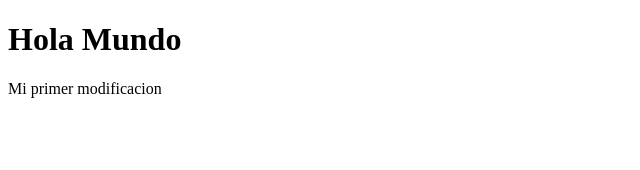
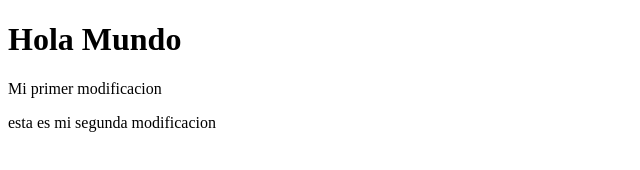
Before and after one commit to Erickfersi1/Aweb.147.html, a plain HTML site: page index.html in a window 1280 px wide. Shown: the whole page, without its empty margins (0-640 px from the left). Drawn offline with Linux system fonts and the light colour scheme.

Commit message:
segunda modificacion

```diff
--- a/index.html
+++ b/index.html
@@ -9,6 +9,7 @@
 <body>
 	<h1>Hola Mundo</h1>
     <p>Mi primer modificacion</p>
+    <p>esta es mi segunda modificacion</p>
 
 </body>
 </html>
```
